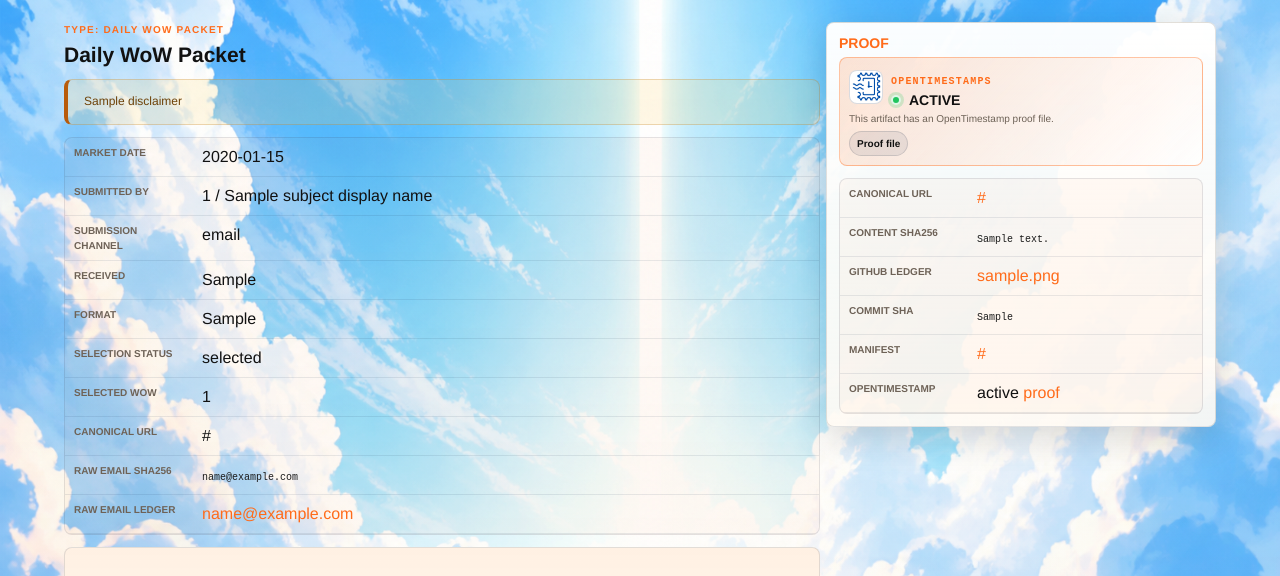
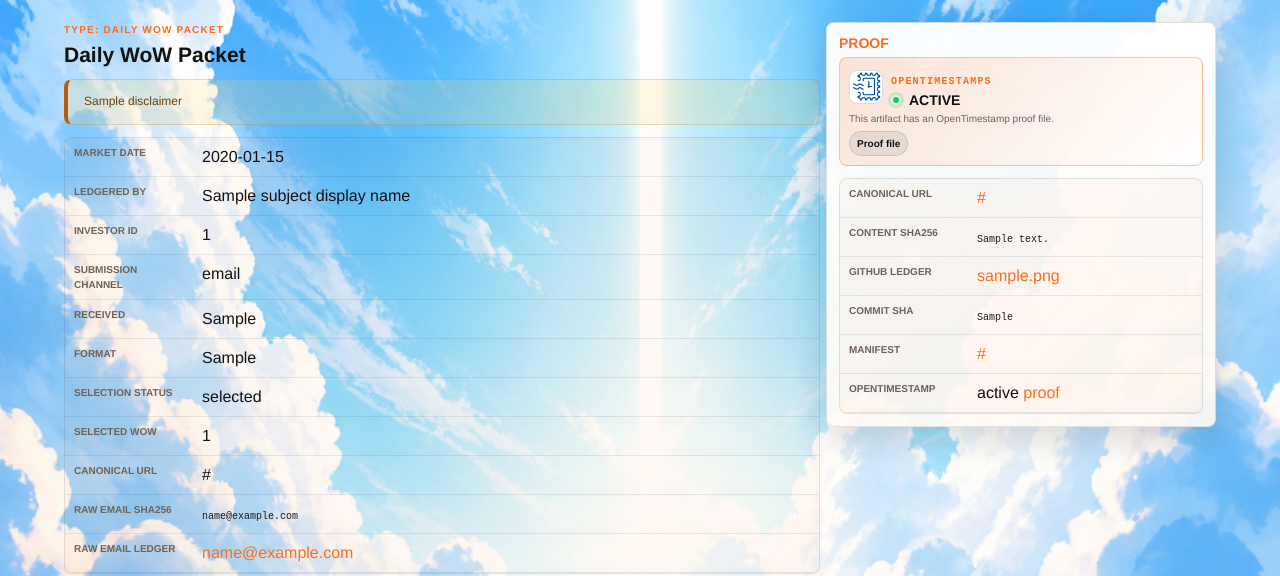
Before and after one commit to wkapai/wkap-ai, a Django app: template publishing/templates/publishing/investors/wow.html in a window 1280 px wide. Shown: the part 72-648 px from the top of the page. Run offline with Django 5.2, Linux system fonts and the light colour scheme; tables that the repository leaves empty hold one stand-in row (values such as "Sample post"); the template is opened without the code that fills it: values that come from a table or form of the project are taken from there, most other values are stand-ins (such as "Sample title", 1, 10 or a date in 2020); parts of the project's set-up code (start-up, migrations or seed data) failed here and were passed over.

Commit message:
Split ledgered by and investor id

```diff
--- a/ledger/models.py
+++ b/ledger/models.py
@@ -22,7 +22,7 @@ class Investor(models.Model):
     @property
     def public_label(self) -> str:
         if self.display_name:
-            return f"{self.display_name} ({self.investor_id})"
+            return self.display_name
         return self.investor_id
 
 
--- a/publishing/templates/publishing/investors/wow.html
+++ b/publishing/templates/publishing/investors/wow.html
@@ -9,8 +9,10 @@
     <dl class="metadata">
       <dt>Market date</dt>
       <dd data-field="market_date">{{ submission.market_date|date:"Y-m-d" }}</dd>
-      <dt>Submitted by</dt>
-      <dd data-field="submitted_by">{{ submission.investor.investor_id }} / {{ subject_display_name }}</dd>
+      <dt>Ledgered by</dt>
+      <dd data-field="ledgered_by">{{ subject_display_name }}</dd>
+      <dt>Investor ID</dt>
+      <dd data-field="investor_id">{{ submission.investor.investor_id }}</dd>
       <dt>Submission channel</dt>
       <dd data-field="submission_channel">email</dd>
       <dt>Received</dt>
```
Also changed, not shown: tests/test_wkap_v0.py (+11 -7 lines).
